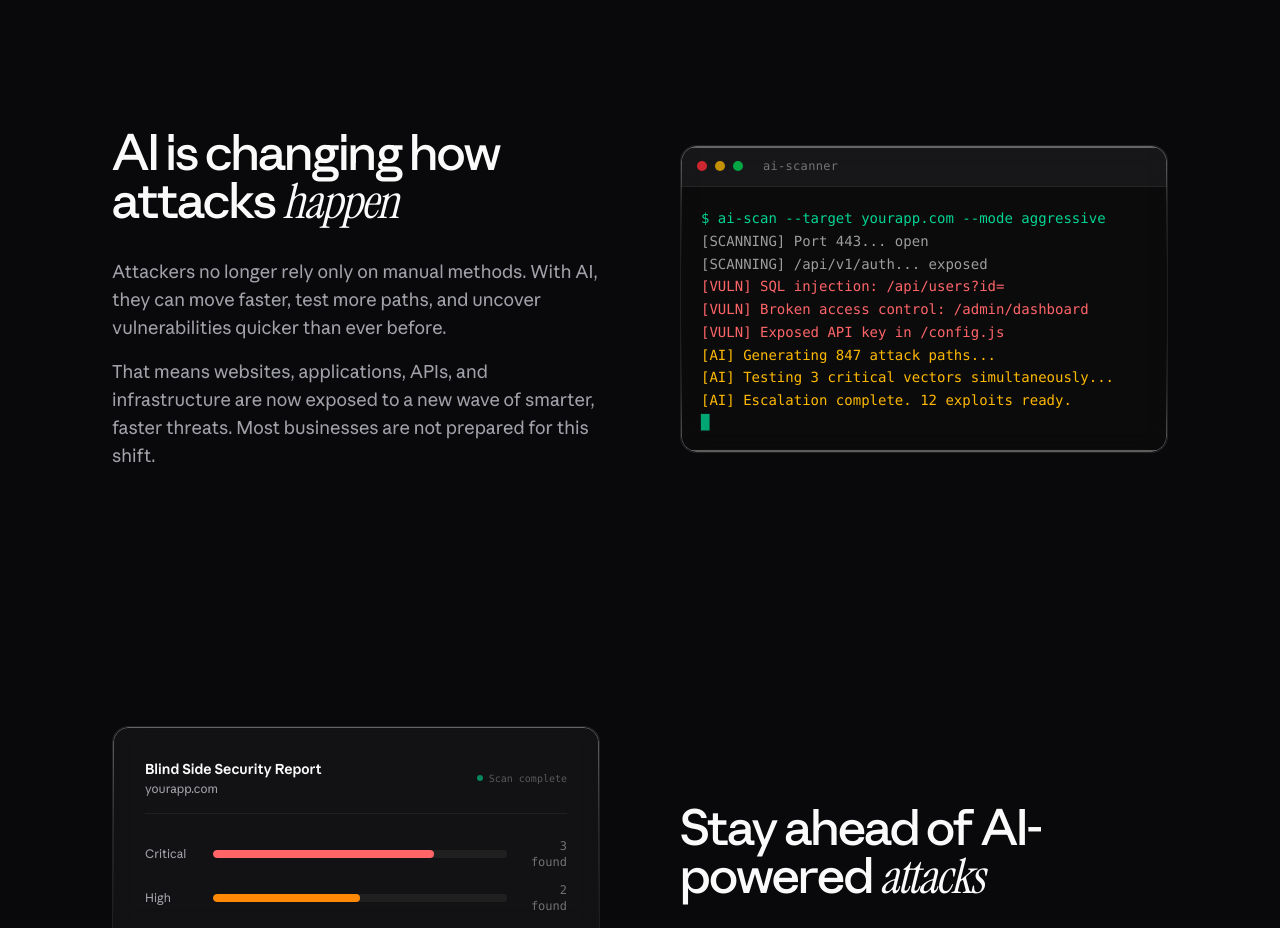
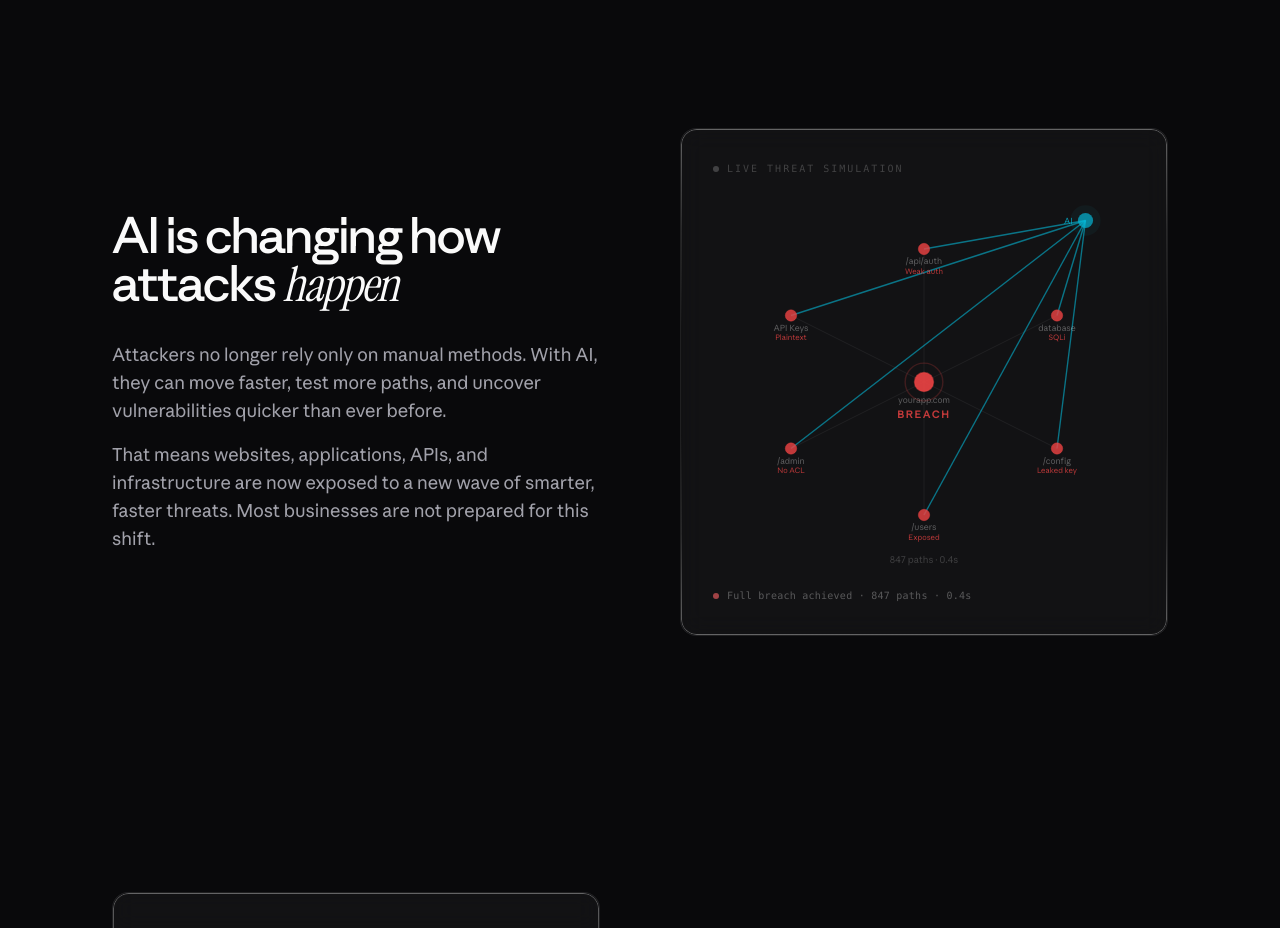
Before and after one commit to kaizen403/blindside, a Next.js app: page / in a window 1280 px wide. Shown: the part 800-1728 px from the top of the page. Built offline with nearby package versions, Linux system fonts and the light colour scheme.

Commit message:
add: network breach SVG animation for problem section

```diff
--- a/app/sections/Problem.tsx
+++ b/app/sections/Problem.tsx
@@ -1,55 +1,57 @@
 "use client";
 
-import { motion } from "framer-motion";
+import { motion, AnimatePresence, useInView } from "framer-motion";
 import { useRef, useState, useEffect } from "react";
-import { useInView } from "framer-motion";
 
-const terminalLines = [
-  { text: "$ ai-scan --target yourapp.com --mode aggressive", type: "command" },
-  { text: "[SCANNING] Port 443... open", type: "info" },
-  { text: "[SCANNING] /api/v1/auth... exposed", type: "info" },
-  { text: "[VULN] SQL injection: /api/users?id=", type: "vuln" },
-  { text: "[VULN] Broken access control: /admin/dashboard", type: "vuln" },
-  { text: "[VULN] Exposed API key in /config.js", type: "vuln" },
-  { text: "[AI] Generating 847 attack paths...", type: "ai" },
-  { text: "[AI] Testing 3 critical vectors simultaneously...", type: "ai" },
-  { text: "[AI] Escalation complete. 12 exploits ready.", type: "ai" },
+const ease = [0.22, 1, 0.36, 1] as [number, number, number, number];
+
+const centerNode = { x: 200, y: 200, label: "yourapp.com" };
+
+const satelliteNodes = [
+  { x: 200, y: 60, label: "/api/auth", vuln: "Weak auth" },
+  { x: 340, y: 130, label: "database", vuln: "SQLi" },
+  { x: 340, y: 270, label: "/config", vuln: "Leaked key" },
+  { x: 200, y: 340, label: "/users", vuln: "Exposed" },
+  { x: 60, y: 270, label: "/admin", vuln: "No ACL" },
+  { x: 60, y: 130, label: "API Keys", vuln: "Plaintext" },
 ] as const;
 
-type LineType = (typeof terminalLines)[number]["type"];
+const aiNode = { x: 370, y: 30 };
 
-function lineColor(type: LineType): string {
-  switch (type) {
-    case "command":
-      return "text-emerald-400";
-    case "info":
-      return "text-white/60";
-    case "vuln":
-      return "text-red-400";
-    case "ai":
-      return "text-amber-400";
-  }
+const PHASE_DURATIONS = [1000, 1000, 2000, 2500, 1500, 1500, 500];
+
+function getStatusText(phase: number): string {
+  if (phase <= 1) return "Initializing scan...";
+  if (phase === 2) return "Attacking 6 endpoints...";
+  if (phase === 3) return "Compromising targets...";
+  return "Full breach achieved · 847 paths · 0.4s";
 }
-
-const ease = [0.22, 1, 0.36, 1] as [number, number, number, number];
 
 export default function Problem() {
   const sectionRef = useRef<HTMLElement>(null);
   const isInView = useInView(sectionRef, { once: true, margin: "-80px" });
 
-  const [visibleLines, setVisibleLines] = useState(0);
+  const [phase, setPhase] = useState(0);
+  const [loopKey, setLoopKey] = useState(0);
 
   useEffect(() => {
     if (!isInView) return;
-    if (visibleLines >= terminalLines.length) return;
-    const timeout = setTimeout(
-      () => {
-        setVisibleLines((prev) => prev + 1);
-      },
-      visibleLines === 0 ? 400 : 600 + Math.random() * 400,
-    );
+    const next = (phase + 1) % 7;
+    const timeout = setTimeout(() => {
+      setPhase(next);
+      if (next === 0) {
+        setLoopKey((k) => k + 1);
+      }
+    }, PHASE_DURATIONS[phase]);
     return () => clearTimeout(timeout);
-  }, [isInView, visibleLines]);
+  }, [isInView, phase]);
+
+  const showAI = phase >= 1 && phase <= 5;
+  const showBeams = phase >= 2 && phase <= 5;
+  const showCompromise = phase >= 3 && phase <= 5;
+  const isBreached = phase >= 4 && phase <= 5;
+
+  const statusText = getStatusText(phase);
 
   return (
     <section
@@ -96,33 +98,294 @@ export default function Problem() {
           initial={{ opacity: 0, x: 20 }}
           animate={isInView ? { opacity: 1, x: 0 } : {}}
           transition={{ duration: 0.7, delay: 0.15, ease }}
-          className="liquid-glass rounded-2xl overflow-hidden"
+          className="liquid-glass rounded-2xl p-6 md:p-8"
         >
-          <div className="flex items-center gap-2 px-4 py-3 border-b border-white/[0.06] bg-white/[0.02]">
-            <span className="w-2.5 h-2.5 rounded-full bg-red-500/80" />
-            <span className="w-2.5 h-2.5 rounded-full bg-yellow-500/80" />
-            <span className="w-2.5 h-2.5 rounded-full bg-green-500/80" />
-            <span className="ml-3 font-mono text-xs text-white/40 tracking-wide">
-              ai-scanner
+          <div className="mb-4 flex items-center gap-2">
+            <div className="w-1.5 h-1.5 rounded-full bg-white/20" />
+            <span className="text-[10px] font-mono tracking-[0.2em] uppercase text-white/20">
+              Live Threat Simulation
             </span>
           </div>
 
-          <div className="bg-black/40 p-5 font-mono text-sm min-h-[260px]">
-            {terminalLines.slice(0, visibleLines).map((line) => (
-              <motion.div
-                key={line.text}
-                initial={{ opacity: 0, x: -8 }}
-                animate={{ opacity: 1, x: 0 }}
-                transition={{ duration: 0.25, ease: "easeOut" }}
-                className={`leading-relaxed ${lineColor(line.type)}`}
-              >
-                {line.text}
-              </motion.div>
+          <svg
+            viewBox="0 0 400 400"
+            className="w-full"
+            style={{ maxHeight: 380 }}
+            role="img"
+            aria-label="Animated network breach simulation showing AI attacking application endpoints"
+          >
+            {satelliteNodes.map((node) => (
+              <line
+                key={`conn-${node.label}`}
+                x1={centerNode.x}
+                y1={centerNode.y}
+                x2={node.x}
+                y2={node.y}
+                stroke="rgba(255,255,255,0.06)"
+                strokeWidth={1}
+              />
             ))}
 
-            {visibleLines >= terminalLines.length && (
-              <span className="text-emerald-400 animate-pulse">█</span>
-            )}
+            <AnimatePresence>
+              {showBeams && (
+                <motion.g
+                  key={`beams-${loopKey}`}
+                  initial={{ opacity: 0 }}
+                  animate={{ opacity: 1 }}
+                  exit={{ opacity: 0 }}
+                  transition={{ duration: 0.3 }}
+                >
+                  {satelliteNodes.map((node, i) => (
+                    <motion.path
+                      key={`beam-${node.label}`}
+                      d={`M ${aiNode.x} ${aiNode.y} L ${node.x} ${node.y}`}
+                      stroke="rgba(6,182,212,0.6)"
+                      strokeWidth={1.5}
+                      fill="none"
+                      initial={{ pathLength: 0, opacity: 0 }}
+                      animate={{ pathLength: 1, opacity: 1 }}
+                      transition={{
+                        pathLength: { duration: 0.8, delay: i * 0.05 },
+                        opacity: { duration: 0.3, delay: i * 0.05 },
+                      }}
+                    />
+                  ))}
+                </motion.g>
+              )}
+            </AnimatePresence>
+
+            {satelliteNodes.map((node, i) => (
+              <g key={`satellite-${node.label}`}>
+                <AnimatePresence>
+                  {showCompromise && (
+                    <motion.circle
+                      key={`pulse-${node.label}-${loopKey}`}
+                      cx={node.x}
+                      cy={node.y}
+                      fill="none"
+                      stroke="rgba(239,68,68,0.6)"
+                      strokeWidth={1}
+                      initial={
+                        { r: 6, opacity: 0.8 } as {
+                          r: number;
+                          opacity: number;
+                        }
+                      }
+                      animate={
+                        { r: 24, opacity: 0 } as {
+                          r: number;
+                          opacity: number;
+                        }
+                      }
+                      transition={{
+                        duration: 1,
+                        ease: "easeOut",
+                        delay: i * 0.3,
+                      }}
+                    />
+                  )}
+                </AnimatePresence>
+
+                <motion.circle
+                  cx={node.x}
+                  cy={node.y}
+                  r={6}
+                  strokeWidth={1}
+                  animate={{
+                    fill:
+                      phase >= 3
+                        ? "rgba(239,68,68,0.8)"
+                        : "rgba(255,255,255,0.15)",
+                    stroke:
+                      phase >= 3
+                        ? "rgba(239,68,68,0.4)"
+                        : "rgba(255,255,255,0.2)",
+                  }}
+                  transition={{
+                    duration: 0.4,
+                    delay: phase >= 3 ? i * 0.3 : 0,
+                  }}
+                />
+
+                <text
+                  x={node.x}
+                  y={node.y + 16}
+                  fontSize={9}
+                  fill="rgba(255,255,255,0.3)"
+                  textAnchor="middle"
+                >
+                  {node.label}
+                </text>
+
+                <AnimatePresence>
+                  {showCompromise && (
+                    <motion.text
+                      key={`vuln-${node.label}-${loopKey}`}
+                      x={node.x}
+                      y={node.y + 26}
+                      fontSize={8}
+                      fill="rgba(239,68,68,0.7)"
+                      textAnchor="middle"
+                      initial={{ opacity: 0 }}
+                      animate={{ opacity: 1 }}
+                      exit={{ opacity: 0 }}
+                      transition={{ duration: 0.3, delay: i * 0.3 + 0.2 }}
+                    >
+                      {node.vuln}
+                    </motion.text>
+                  )}
+                </AnimatePresence>
+              </g>
+            ))}
+
+            <g>
+              <AnimatePresence>
+                {isBreached && (
+                  <motion.circle
+                    key={`center-pulse-${loopKey}`}
+                    cx={centerNode.x}
+                    cy={centerNode.y}
+                    fill="none"
+                    stroke="rgba(239,68,68,0.5)"
+                    strokeWidth={1.5}
+                    initial={
+                      { r: 10, opacity: 0.8 } as {
+                        r: number;
+                        opacity: number;
+                      }
+                    }
+                    animate={
+                      { r: 30, opacity: 0 } as {
+                        r: number;
+                        opacity: number;
+                      }
+                    }
+                    transition={{ duration: 1.2, ease: "easeOut" }}
+                  />
+                )}
+              </AnimatePresence>
+
+              <motion.circle
+                cx={centerNode.x}
+                cy={centerNode.y}
+                r={10}
+                strokeWidth={1.5}
+                animate={{
+                  fill:
+                    phase >= 4
+                      ? "rgba(239,68,68,0.9)"
+                      : "rgba(255,255,255,0.2)",
+                  stroke:
+                    phase >= 4
+                      ? "rgba(239,68,68,0.5)"
+                      : "rgba(255,255,255,0.3)",
+                }}
+                transition={{ duration: 0.4 }}
+              />
+
+              <text
+                x={centerNode.x}
+                y={centerNode.y + 22}
+                fontSize={9}
+                fill="rgba(255,255,255,0.3)"
+                textAnchor="middle"
+              >
+                {centerNode.label}
+              </text>
+
+              <AnimatePresence>
+                {isBreached && (
+                  <motion.text
+                    key={`breach-${loopKey}`}
+                    x={200}
+                    y={238}
+                    fontSize={11}
+                    fill="rgba(239,68,68,0.8)"
+                    fontWeight="600"
+                    letterSpacing="0.15em"
+                    textAnchor="middle"
+                    initial={{ opacity: 0 }}
+                    animate={{ opacity: 1 }}
+                    exit={{ opacity: 0 }}
+                    transition={{ duration: 0.4 }}
+                  >
+                    BREACH
+                  </motion.text>
+                )}
+              </AnimatePresence>
+            </g>
+
+            <AnimatePresence>
+              {showAI && (
+                <motion.g
+                  key={`ai-orb-${loopKey}`}
+                  initial={{ opacity: 0 }}
+                  animate={{ opacity: 1 }}
+                  exit={{ opacity: 0 }}
+                  transition={{ duration: 0.5 }}
+                >
+                  <motion.circle
+                    cx={aiNode.x}
+                    cy={aiNode.y}
+                    r={16}
+                    fill="rgba(6,182,212,0.15)"
+                    animate={{ opacity: [0.3, 0.8, 0.3] }}
+                    transition={{
+                      duration: 2,
+                      repeat: Infinity,
+                      ease: "easeInOut",
+                    }}
+                  />
+                  <circle
+                    cx={aiNode.x}
+                    cy={aiNode.y}
+                    r={8}
+                    fill="rgba(6,182,212,0.7)"
+                  />
+                  <text
+                    x={aiNode.x - 18}
+                    y={aiNode.y + 4}
+                    fontSize={9}
+                    fill="rgba(6,182,212,0.8)"
+                    textAnchor="middle"
+                  >
+                    AI
+                  </text>
+                </motion.g>
+              )}
+            </AnimatePresence>
+
+            <AnimatePresence>
+              {isBreached && (
+                <motion.text
+                  key={`counter-${loopKey}`}
+                  x={200}
+                  y={390}
+                  fontSize={10}
+                  fill="rgba(255,255,255,0.25)"
+                  textAnchor="middle"
+                  initial={{ opacity: 0 }}
+                  animate={{ opacity: 1 }}
+                  exit={{ opacity: 0 }}
+                  transition={{ duration: 0.4, delay: 0.2 }}
+                >
+                  847 paths · 0.4s
+                </motion.text>
+              )}
+            </AnimatePresence>
+          </svg>
+
+          <div className="mt-4 flex items-center gap-2">
+            <motion.div
+              className={`w-1.5 h-1.5 rounded-full ${
+                isBreached ? "bg-red-400/60" : "bg-emerald-400/40"
+              }`}
+              animate={{ opacity: [0.4, 1, 0.4] }}
+              transition={{ duration: 2, repeat: Infinity }}
+            />
+            <span className="text-[10px] font-mono text-white/30 tracking-wide">
+              {statusText}
+            </span>
           </div>
         </motion.div>
       </div>
```
